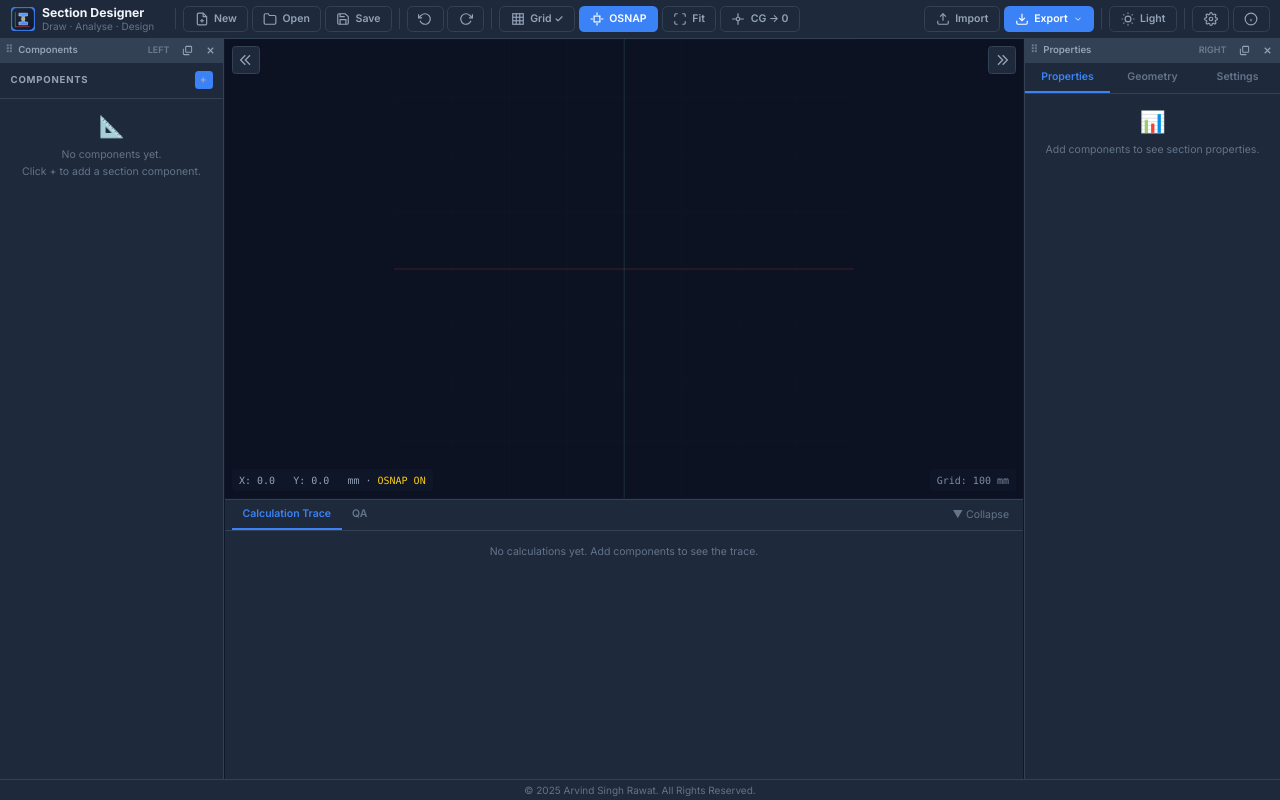
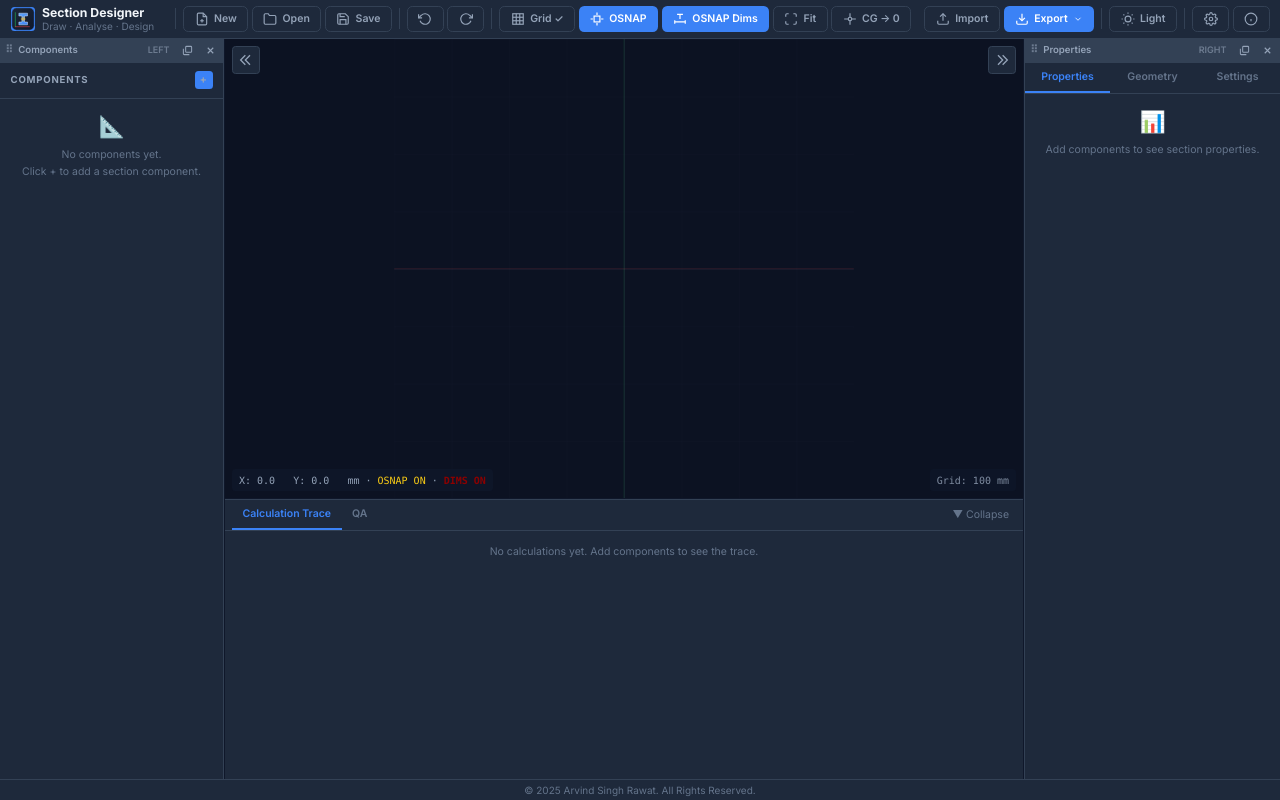
Before and after one commit to 6thsuspect/Section-designer, a Next.js app: page / in a window 1280 px wide. Built offline with nearby package versions, Linux system fonts and the light colour scheme.

Commit message:
OSNAP Dimensions/Labels toggle (Shift+F3), independent of OSNAP; dark red labels with snap-point coordinates
Co-authored-by: arena-agent <297053741+arena-agent@users.noreply.github.com>

```diff
--- a/src/app/page.tsx
+++ b/src/app/page.tsx
@@ -55,6 +55,22 @@ export default function Home() {
     setOsnapState(previous => {
       const next = typeof update === 'function' ? update(previous) : update;
       try { window.localStorage.setItem('section-designer:osnap', next ? '1' : '0'); } catch { /* ignore */ }
+      return next;
+    });
+  }, []);
+  // OSNAP Dimensions / Labels — independent of OSNAP itself. Persisted.
+  const [osnapLabels, setOsnapLabelsState] = useState(true);
+  useEffect(() => {
+    try {
+      const saved = window.localStorage.getItem('section-designer:osnap-labels');
+      // eslint-disable-next-line react-hooks/set-state-in-effect -- hydrate client-only preference
+      if (saved !== null) setOsnapLabelsState(saved === '1');
+    } catch { /* storage unavailable */ }
+  }, []);
+  const toggleOsnapLabels = useCallback(() => {
+    setOsnapLabelsState(previous => {
+      const next = !previous;
+      try { window.localStorage.setItem('section-designer:osnap-labels', next ? '1' : '0'); } catch { /* ignore */ }
       return next;
     });
   }, []);
@@ -305,6 +321,12 @@ export default function Home() {
   // Keyboard shortcuts
   useEffect(() => {
     const handler = (e: KeyboardEvent) => {
+      if (e.key === 'F3' && e.shiftKey) {
+        // Shift+F3: OSNAP dimensions / labels (snapping unchanged)
+        e.preventDefault();
+        toggleOsnapLabels();
+        return;
+      }
       if (e.key === 'F3') {
         // AutoCAD: F3 toggles running object snaps
         e.preventDefault();
@@ -357,7 +379,7 @@ export default function Home() {
     };
     window.addEventListener('keydown', handler);
     return () => window.removeEventListener('keydown', handler);
-  }, [store, fitView, setOsnap]);
+  }, [store, fitView, setOsnap, toggleOsnapLabels]);
 
   // ─── Panel resizing ──────────────────────────────────────────────────────
   const resizeState = useRef<{ pointerId: number; axis: 'x' | 'y'; start: number; size: number } | null>(null);
@@ -466,6 +488,8 @@ export default function Home() {
         onToggleGrid={() => setShowGrid(!showGrid)}
         osnap={osnap}
         onToggleOsnap={() => setOsnap(o => !o)}
+        osnapLabels={osnapLabels}
+        onToggleOsnapLabels={toggleOsnapLabels}
         onFitView={fitView}
         onOpenSettings={() => setShowSettings(true)}
         onOpenAbout={() => setShowAbout(true)}
@@ -527,6 +551,7 @@ export default function Home() {
               store={store}
               showGrid={showGrid}
               osnap={osnap}
+              osnapLabels={osnapLabels}
               viewBox={viewBox}
               setViewBox={setViewBox}
               dimensionFontScale={settings.dimensionFontScale}
--- a/src/components/Canvas.tsx
+++ b/src/components/Canvas.tsx
@@ -10,7 +10,7 @@ const PICKBOX_PX = 5;
 /** Movement (px) before a press on empty space becomes a selection window. */
 const DRAG_THRESHOLD_PX = 3;
 import { combinedVoids, componentRenderRings } from '@/engine/combine';
-import { findObjectSnap, linkedIds, SNAP_LABELS, type SnapResult } from '@/engine/osnap';
+import { findObjectSnap, linkedIds, OSNAP_LABEL_COLOR, OSNAP_LABEL_HALO, SNAP_LABELS, type SnapResult } from '@/engine/osnap';
 
 /** Snap aperture in screen pixels (AutoCAD APERTURE default ≈ 10). */
 const SNAP_APERTURE_PX = 12;
@@ -31,6 +31,8 @@ interface Props {
   showGrid: boolean;
   /** Object Snap enabled (OSNAP / F3). */
   osnap: boolean;
+  /** Show OSNAP dimensions / labels (independent of snapping). Default true. */
+  osnapLabels?: boolean;
   viewBox: { x: number; y: number; w: number; h: number };
   setViewBox: React.Dispatch<React.SetStateAction<{ x: number; y: number; w: number; h: number }>>;
   dimensionFontScale: number;
@@ -47,7 +49,7 @@ function getGridSize(viewW: number): number {
 
 type SelectionRect = { x0: number; y0: number; x1: number; y1: number; mode: 'window' | 'crossing'; additive: boolean } | null;
 
-export default function Canvas({ store, showGrid, osnap, viewBox, setViewBox, dimensionFontScale, palette: paletteProp }: Props) {
+export default function Canvas({ store, showGrid, osnap, osnapLabels = true, viewBox, setViewBox, dimensionFontScale, palette: paletteProp }: Props) {
   const palette = paletteProp ?? DEFAULT_PALETTE;
   const svgRef = useRef<SVGSVGElement>(null);
   const [isPanning, setIsPanning] = useState(false);
@@ -498,7 +500,7 @@ export default function Canvas({ store, showGrid, osnap, viewBox, setViewBox, di
           )}
           {/* Dynamic object-snap guide lines */}
           {activeGuides && activeGuides.guides.length > 0 && (
-            <GuideLayer guides={activeGuides.guides} px={activeGuides.px} color={palette.guide} halo={palette.background} units={store.project.units} />
+            <GuideLayer guides={activeGuides.guides} px={activeGuides.px} color={palette.guide} units={store.project.units} showLabels={osnapLabels} />
           )}
           {/* Object snap indicator (AutoCAD-style glyph at the snap point) */}
           {snap && dragId && (
@@ -506,29 +508,33 @@ export default function Canvas({ store, showGrid, osnap, viewBox, setViewBox, di
           )}
         </g>
 
-        {/* Snap label (outside the Y flip so text is upright) */}
-        {snap && dragId && (() => {
+        {/* Snap label + snapped-point coordinates (outside the Y flip so text is upright).
+            Hidden by the OSNAP Dimensions/Labels toggle; snapping itself is unaffected. */}
+        {snap && dragId && osnapLabels && (() => {
           const px = snap.px;
+          const fmt = (v: number) => (Math.abs(v) < 5e-10 ? '0' : v.toFixed(2));
+          const text = `${SNAP_LABELS[snap.kind]}  (${fmt(snap.target.x)}, ${fmt(snap.target.y)})`;
           return (
-            <g pointerEvents="none">
+            <g pointerEvents="none" data-testid="osnap-label">
               <rect
                 x={snap.target.x + 14 * px}
                 y={-snap.target.y + 10 * px}
-                width={(SNAP_LABELS[snap.kind].length * 7 + 10) * px}
+                width={(text.length * 7.2 + 10) * px}
                 height={18 * px}
                 rx={3 * px}
-                fill="rgba(15,23,42,0.92)"
-                stroke="#facc15"
+                fill={OSNAP_LABEL_HALO}
+                stroke={OSNAP_LABEL_COLOR}
                 strokeWidth={px}
               />
               <text
                 x={snap.target.x + 19 * px}
                 y={-snap.target.y + 23 * px}
-                fill="#facc15"
+                fill={OSNAP_LABEL_COLOR}
                 fontSize={12 * px}
+                fontWeight={600}
                 fontFamily="JetBrains Mono, monospace"
               >
-                {SNAP_LABELS[snap.kind]}
+                {text}
               </text>
             </g>
           );
@@ -565,6 +571,7 @@ export default function Canvas({ store, showGrid, osnap, viewBox, setViewBox, di
       <div className="absolute bottom-2 left-2 px-2 py-1 rounded text-[10px] font-mono" style={{ background: palette.overlayBg, color: palette.overlayText }}>
         X: {mouseWorld.x.toFixed(1)} &nbsp; Y: {mouseWorld.y.toFixed(1)} &nbsp; {store.project.units}
         &nbsp;·&nbsp;<span style={{ color: osnap ? palette.snap : undefined, opacity: osnap ? 1 : 0.5 }}>OSNAP {osnap ? 'ON' : 'OFF'}</span>
+        &nbsp;·&nbsp;<span style={{ color: osnapLabels ? OSNAP_LABEL_COLOR : undefined, opacity: osnapLabels ? 1 : 0.5, fontWeight: osnapLabels ? 600 : undefined }}>DIMS {osnapLabels ? 'ON' : 'OFF'}</span>
       </div>
 
       {/* Grid size indicator */}
@@ -794,12 +801,13 @@ function SnapMarker({ snap, size, color = '#facc15' }: { snap: SnapResult; size:
  * Alignment guides extend slightly past both points (tracking-line look);
  * perpendicular guides get a right-angle tick and the gap distance.
  */
-function GuideLayer({ guides, px, color, halo, units }: {
+function GuideLayer({ guides, px, color, units, showLabels = true }: {
   guides: Guide[];
   px: number;
   color: string;
-  halo: string;
   units: string;
+  /** OSNAP Dimensions/Labels toggle: lines/markers stay, text is hidden. */
+  showLabels?: boolean;
 }) {
   const sw = 1.1 * px;
   const dash = `${6 * px} ${4 * px}`;
@@ -837,13 +845,14 @@ function GuideLayer({ guides, px, color, halo, units }: {
               stroke={color} strokeWidth={sw * 1.3}
             />
             <circle cx={g.from.x} cy={g.from.y} r={3 * px} fill="none" stroke={color} strokeWidth={sw * 1.2} />
-            <text
+            {showLabels && <text
+              data-osnap-dim
               x={mid.x}
               y={-mid.y}
               transform="scale(1,-1)"
               fontSize={font}
-              fill={color}
-              stroke={halo}
+              fill={OSNAP_LABEL_COLOR}
+              stroke={OSNAP_LABEL_HALO}
               strokeWidth={3 * px}
               paintOrder="stroke"
               textAnchor="middle"
@@ -852,7 +861,7 @@ function GuideLayer({ guides, px, color, halo, units }: {
               fontWeight={600}
             >
               {label}
-            </text>
+            </text>}
           </g>
         );
       })}
--- a/src/components/Toolbar.tsx
+++ b/src/components/Toolbar.tsx
@@ -17,6 +17,9 @@ interface ToolbarProps {
   onToggleGrid: () => void;
   osnap: boolean;
   onToggleOsnap: () => void;
+  /** OSNAP Dimensions / Labels (independent of OSNAP). */
+  osnapLabels: boolean;
+  onToggleOsnapLabels: () => void;
   onFitView: () => void;
   onOpenSettings: () => void;
   onOpenAbout: () => void;
@@ -28,7 +31,7 @@ interface ToolbarProps {
 export default function Toolbar({
   store, onSave, onLoad,
   onExportJSON, onExportCSV, onExportPDF, onExportDXF, onExportExcel, onImportFile,
-  showGrid, onToggleGrid, osnap, onToggleOsnap, onFitView, onOpenSettings, onOpenAbout, hasSection,
+  showGrid, onToggleGrid, osnap, onToggleOsnap, osnapLabels, onToggleOsnapLabels, onFitView, onOpenSettings, onOpenAbout, hasSection,
   theme, onToggleTheme
 }: ToolbarProps) {
   const [logoOk, setLogoOk] = useState(true);
@@ -97,6 +100,20 @@ export default function Toolbar({
         </svg>
         OSNAP
       </button>
+      <button
+        className={`btn text-xs ${osnapLabels ? 'btn-primary' : 'btn-ghost'}`}
+        onClick={onToggleOsnapLabels}
+        title={osnapLabels
+          ? 'OSNAP Dimensions/Labels ON — show snap point names, coordinates and guide distances (Shift+F3). Snapping is controlled separately by OSNAP.'
+          : 'OSNAP Dimensions/Labels OFF — snapping and guide lines still work, text hidden (Shift+F3)'}
+        aria-pressed={osnapLabels}
+        aria-label="Toggle OSNAP dimensions and labels"
+      >
+        <svg width="14" height="14" viewBox="0 0 24 24" fill="none" stroke="currentColor" strokeWidth="2">
+          <path d="M3 17h18M3 14v6M21 14v6" /><path d="M7 4h10M12 4v8" />
+        </svg>
+        OSNAP Dims
+      </button>
       <button className="btn btn-ghost text-xs" onClick={onFitView} title="Fit View (F)">
         <svg width="14" height="14" viewBox="0 0 24 24" fill="none" stroke="currentColor" strokeWidth="2"><path d="M8 3H5a2 2 0 00-2 2v3m18 0V5a2 2 0 00-2-2h-3m0 18h3a2 2 0 002-2v-3M3 16v3a2 2 0 002 2h3"/></svg>
         Fit
--- a/src/engine/osnap.ts
+++ b/src/engine/osnap.ts
@@ -58,6 +58,11 @@ export const SNAP_LABELS: Record<SnapKind, string> = {
   node: 'Node',
   edge: 'Nearest (edge)',
 };
+
+/** OSNAP dimension / label text colour (dark red). */
+export const OSNAP_LABEL_COLOR = '#8b0000';
+/** Light halo behind OSNAP labels so dark red stays legible on any canvas theme. */
+export const OSNAP_LABEL_HALO = 'rgba(255,255,255,0.92)';
 
 const CURVED = new Set<SectionComponent['type']>(['circle', 'hollow-circle', 'ellipse']);
 
```
Also changed, not shown: scripts/verify-properties.mts, 1 other file (tests, documents, lock files or other folders).
